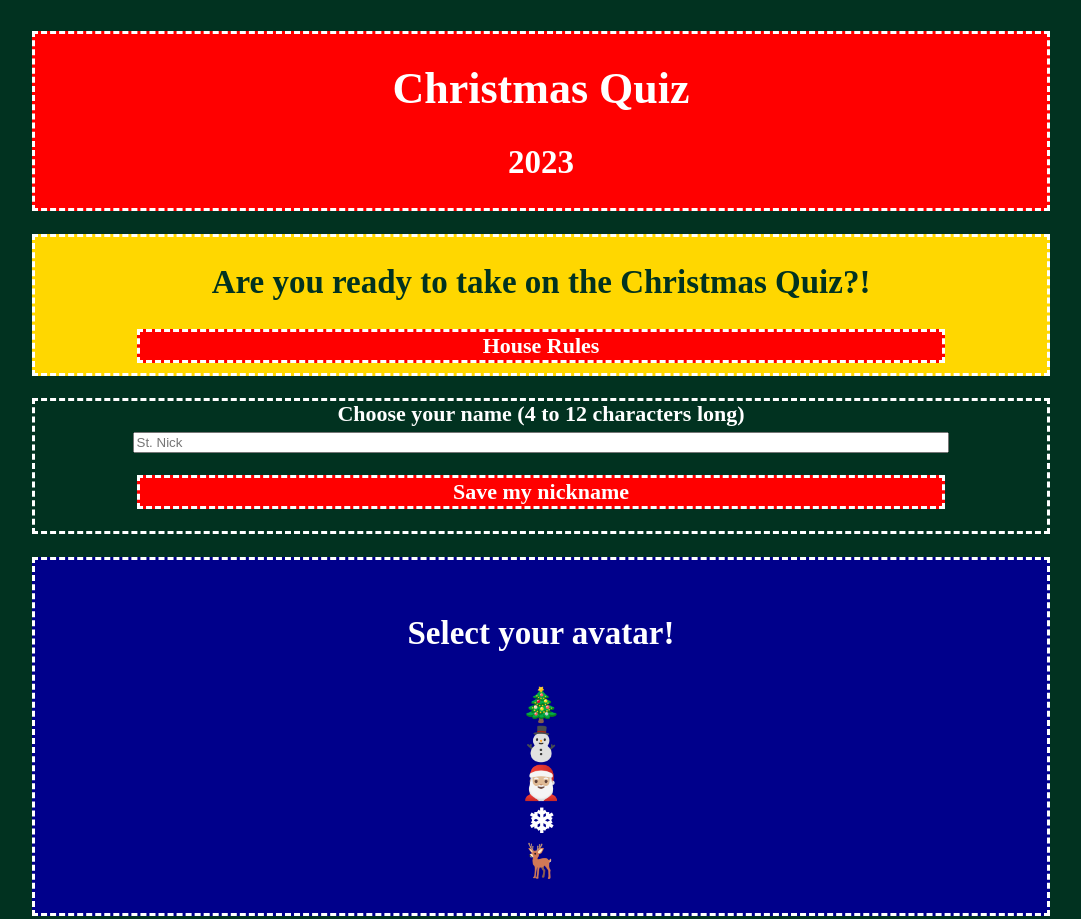
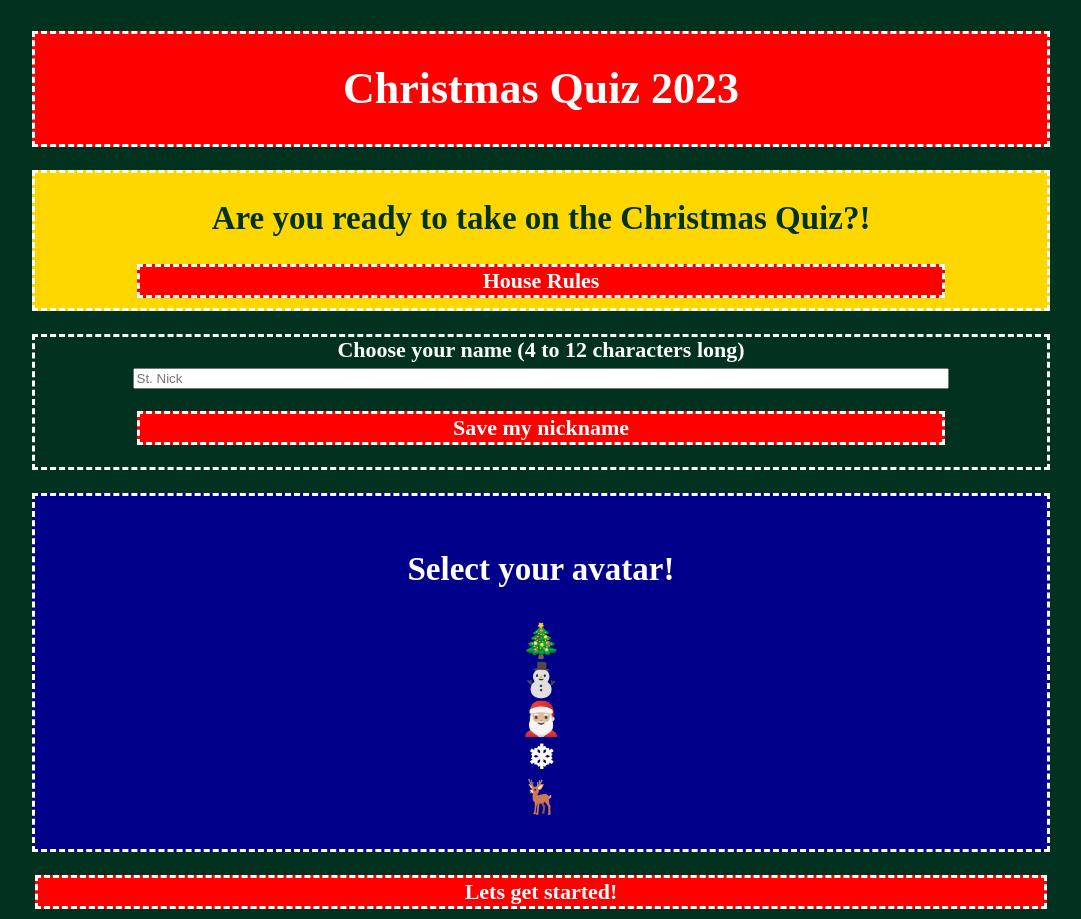
Before and after one commit to Ffionhaf96/msp-2-christmas-quiz, a plain HTML site: page index.html in a window 1280 px wide. Shown: the top 919 px of the page, without its empty margins (99-1180 px from the left). Drawn offline with Linux system fonts and the light colour scheme; a web font is replaced by a local one.

Commit message:
fix: erroneous extra heading

```diff
--- a/index.html
+++ b/index.html
@@ -24,8 +24,7 @@
 
 <body>
     <header role="banner">
-        <h1>Christmas Quiz</h1>
-        <h2>2023</h2>
+        <h1>Christmas Quiz 2023</h1>
     </header>
     <section id="timer" aria-labelledby="quiz-intro">
         <h2 id="quiz-intro">Are you ready to take on the Christmas Quiz?!</h2>
```
